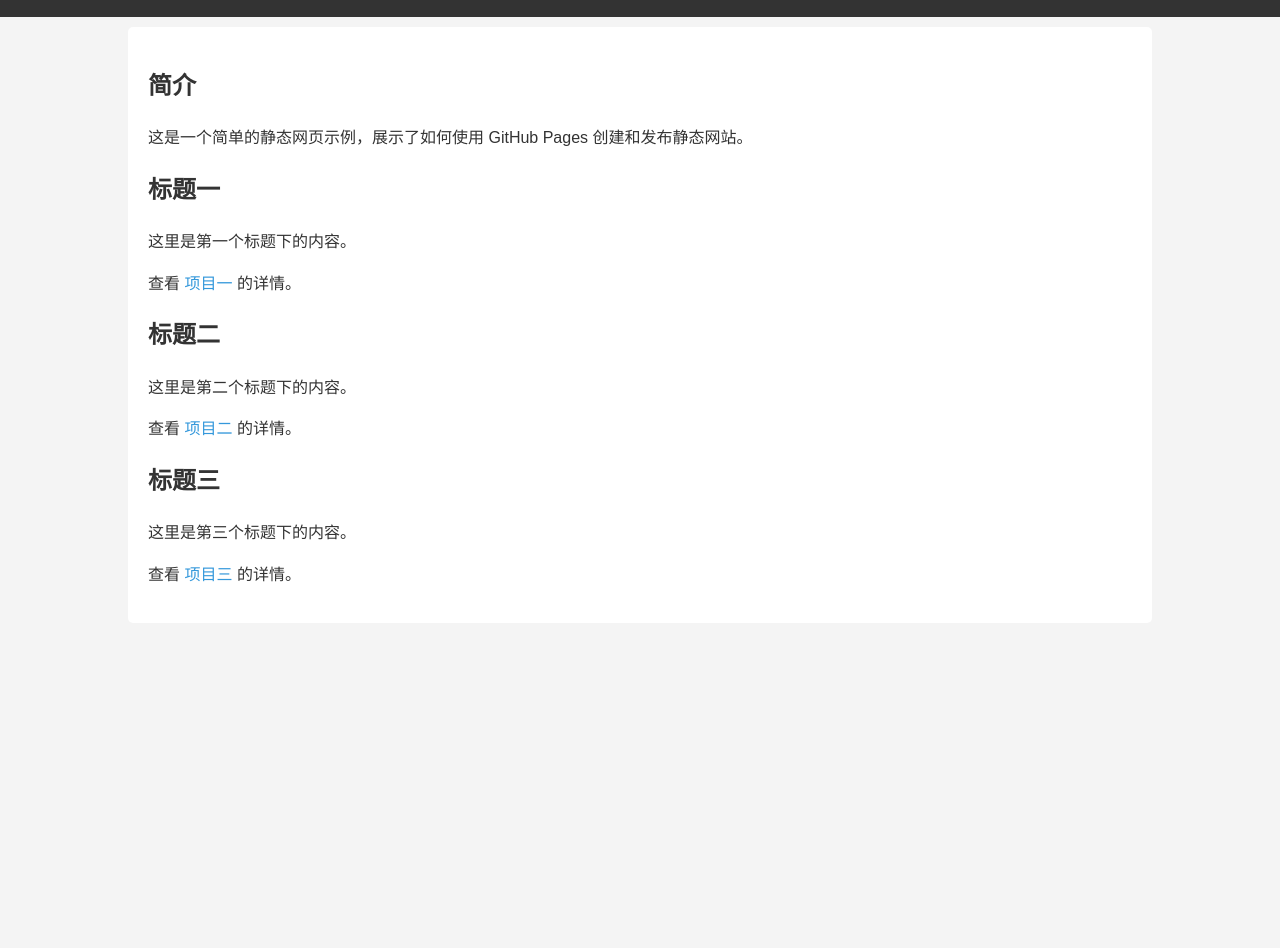
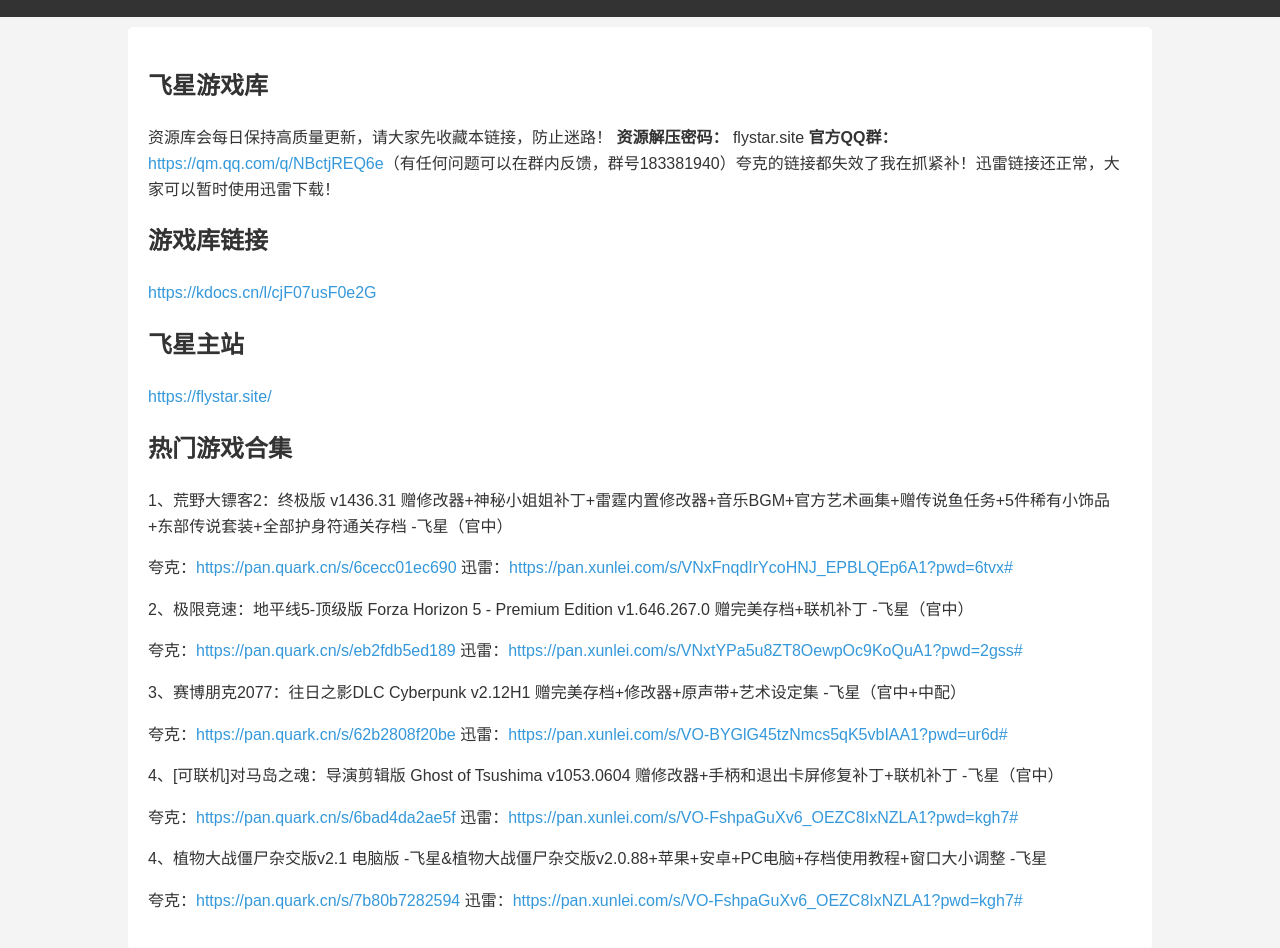
Before and after one commit to PAL4-d/flystar, a plain HTML site: page index.html in a window 1280 px wide. Shown: the part 74-1022 px from the top of the page. Before the commit the page ends 800 px from the top, so only its background shows below. Drawn offline with Linux system fonts and the light colour scheme.

Commit message:
Update index.html

```diff
--- a/index.html
+++ b/index.html
@@ -1,5 +1,6 @@
 <!DOCTYPE html>
 <html lang="zh-CN">
+
 <head>
     <meta charset="UTF-8">
     <meta name="viewport" content="width=device-width, initial-scale=1.0">
@@ -13,39 +14,47 @@
             background-color: #f4f4f4;
             color: #333;
         }
+
         .container {
             width: 80%;
             margin: 0 auto;
             overflow: hidden;
         }
+
         header {
             background: #333;
             color: #fff;
             padding: 20px 0;
             text-align: center;
         }
+
         header h1 {
             margin: 0;
             font-size: 2em;
         }
+
         main {
             padding: 20px;
             background: #fff;
             margin-top: 10px;
             border-radius: 5px;
         }
+
         h2 {
             color: #333;
         }
+
         a {
             color: #3498db;
             text-decoration: none;
         }
+
         a:hover {
             text-decoration: underline;
         }
     </style>
 </head>
+
 <body>
     <header>
         <h1>永久防迷路链接</h1>
@@ -53,25 +62,57 @@
     <div class="container">
         <main>
             <section>
-                <h2>简介</h2>
-                <p>这是一个简单的静态网页示例，展示了如何使用 GitHub Pages 创建和发布静态网站。</p>
+                <h2>飞星游戏库</h2>
+                <p>资源库会每日保持高质量更新，请大家先收藏本链接，防止迷路！
+                    <strong> 资源解压密码：</strong>
+                    flystar.site
+                    <strong>官方QQ群：</strong>
+                    <a href="https://qm.qq.com/q/NBctjREQ6e"
+                        target="_blank">https://qm.qq.com/q/NBctjREQ6e</a>（有任何问题可以在群内反馈，群号183381940）夸克的链接都失效了我在抓紧补！迅雷链接还正常，大家可以暂时使用迅雷下载！
+                </p>
             </section>
             <section>
-                <h2>标题一</h2>
-                <p>这里是第一个标题下的内容。</p>
-                <p>查看 <a href="https://github.com/username/repo1" target="_blank">项目一</a> 的详情。</p>
+                <h2>游戏库链接</h2>
+                <p><a href="https://kdocs.cn/l/cjF07usF0e2G" target="_blank">https://kdocs.cn/l/cjF07usF0e2G</a></p>
             </section>
             <section>
-                <h2>标题二</h2>
-                <p>这里是第二个标题下的内容。</p>
-                <p>查看 <a href="https://github.com/username/repo2" target="_blank">项目二</a> 的详情。</p>
+                <h2>飞星主站</h2>
+                <p><a href="https://flystar.site/" target="_blank">https://flystar.site/</a></p>
             </section>
             <section>
-                <h2>标题三</h2>
-                <p>这里是第三个标题下的内容。</p>
-                <p>查看 <a href="https://github.com/username/repo3" target="_blank">项目三</a> 的详情。</p>
+                <h2>热门游戏合集</h2>
+                <p>1、荒野大镖客2：终极版 v1436.31 赠修改器+神秘小姐姐补丁+雷霆内置修改器+音乐BGM+官方艺术画集+赠传说鱼任务+5件稀有小饰品+东部传说套装+全部护身符通关存档 -飞星（官中）</p>
+                <p>夸克：<a href="https://pan.quark.cn/s/6cecc01ec690"
+                        target="_blank">https://pan.quark.cn/s/6cecc01ec690</a> 迅雷：<a
+                        href="https://pan.xunlei.com/s/VNxFnqdIrYcoHNJ_EPBLQEp6A1?pwd=6tvx#"
+                        target="_blank">https://pan.xunlei.com/s/VNxFnqdIrYcoHNJ_EPBLQEp6A1?pwd=6tvx#</a>
+                </p>
+                <p>2、极限竞速：地平线5-顶级版 Forza Horizon 5 - Premium Edition v1.646.267.0 赠完美存档+联机补丁 -飞星（官中）</p>
+                <p>夸克：<a href="https://pan.quark.cn/s/eb2fdb5ed189"
+                        target="_blank">https://pan.quark.cn/s/eb2fdb5ed189</a> 迅雷：<a
+                        href="https://pan.xunlei.com/s/VNxtYPa5u8ZT8OewpOc9KoQuA1?pwd=2gss#"
+                        target="_blank">https://pan.xunlei.com/s/VNxtYPa5u8ZT8OewpOc9KoQuA1?pwd=2gss#</a>
+                </p>
+                <p>3、赛博朋克2077：往日之影DLC Cyberpunk v2.12H1 赠完美存档+修改器+原声带+艺术设定集 -飞星（官中+中配）</p>
+                <p>夸克：<a href="https://pan.quark.cn/s/62b2808f20be" target="_blank">https://pan.quark.cn/s/62b2808f20be
+                    </a> 迅雷：<a href="https://pan.xunlei.com/s/VO-BYGlG45tzNmcs5qK5vbIAA1?pwd=ur6d#"
+                        target="_blank">https://pan.xunlei.com/s/VO-BYGlG45tzNmcs5qK5vbIAA1?pwd=ur6d#</a>
+                </p>
+                <p>4、[可联机]对马岛之魂：导演剪辑版 Ghost of Tsushima v1053.0604 赠修改器+手柄和退出卡屏修复补丁+联机补丁 -飞星（官中）</p>
+                <p>夸克：<a href="https://pan.quark.cn/s/6bad4da2ae5f"
+                        target="_blank">https://pan.quark.cn/s/6bad4da2ae5f</a> 迅雷：<a
+                        href="https://pan.xunlei.com/s/VO-FshpaGuXv6_OEZC8IxNZLA1?pwd=kgh7#"
+                        target="_blank">https://pan.xunlei.com/s/VO-FshpaGuXv6_OEZC8IxNZLA1?pwd=kgh7#</a>
+                </p>
+                <p>4、植物大战僵尸杂交版v2.1 电脑版 -飞星&植物大战僵尸杂交版v2.0.88+苹果+安卓+PC电脑+存档使用教程+窗口大小调整 -飞星 </p>
+                <p>夸克：<a href="https://pan.quark.cn/s/7b80b7282594 "
+                        target="_blank">https://pan.quark.cn/s/7b80b7282594</a> 迅雷：<a
+                        href="https://pan.xunlei.com/s/VO-FshpaGuXv6_OEZC8IxNZLA1?pwd=kgh7#"
+                        target="_blank">https://pan.xunlei.com/s/VO-FshpaGuXv6_OEZC8IxNZLA1?pwd=kgh7#</a>
+                </p>
             </section>
         </main>
     </div>
 </body>
+
 </html>
```
